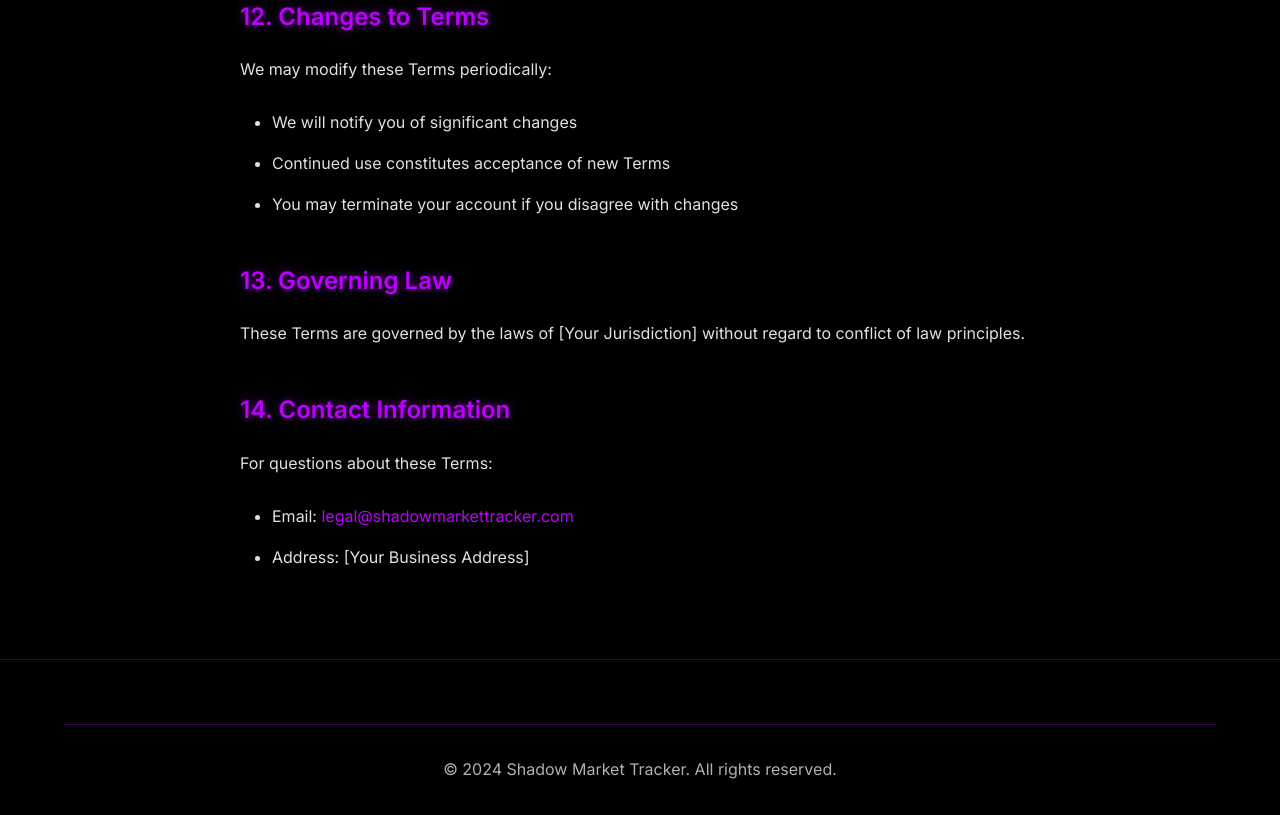
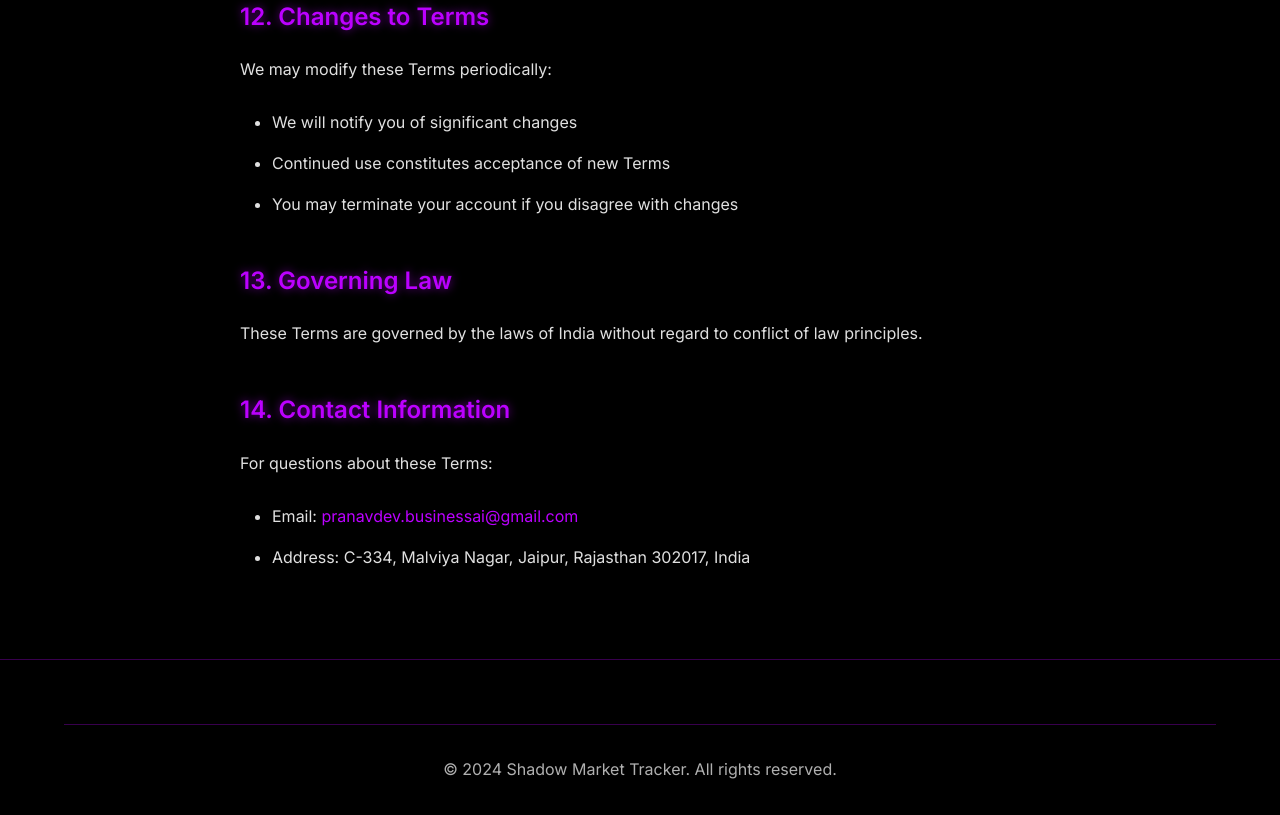
Before and after one commit to Cardinal-coding-production/shadow-market-tracker-website, a plain HTML site: page terms.html in a window 1280 px wide. Shown: the part 3486-4301 px from the top of the page. Drawn offline with Linux system fonts and the light colour scheme.

Commit message:
Replace Cashfree with PayU payment processor and update contact details in legal pages

```diff
--- a/terms.html
+++ b/terms.html
@@ -140,13 +140,13 @@
                 </ul>
 
                 <h2>13. Governing Law</h2>
-                <p>These Terms are governed by the laws of [Your Jurisdiction] without regard to conflict of law principles.</p>
+                <p>These Terms are governed by the laws of India without regard to conflict of law principles.</p>
 
                 <h2>14. Contact Information</h2>
                 <p>For questions about these Terms:</p>
                 <ul>
-                    <li>Email: <a href="mailto:legal@shadowmarkettracker.com">legal@shadowmarkettracker.com</a></li>
-                    <li>Address: [Your Business Address]</li>
+                    <li>Email: <a href="mailto:pranavdev.businessai@gmail.com">pranavdev.businessai@gmail.com</a></li>
+                    <li>Address: C-334, Malviya Nagar, Jaipur, Rajasthan 302017, India</li>
                 </ul>
             </div>
         </div>
```
Also changed, not shown: DEPLOYMENT.md (+1 -1 lines), privacy.html (+3 -3 lines), README.md.
